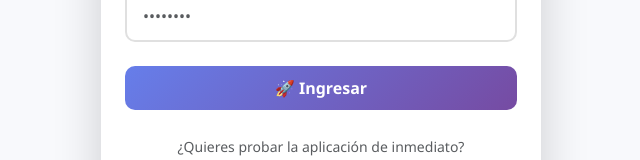
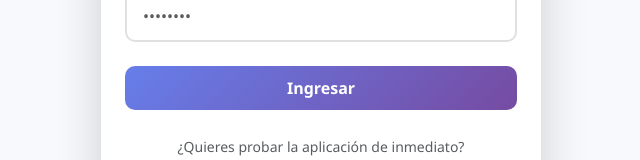
Before and after one commit to rasoh2/Alke-wallet-front, a React (Vite) app: page / in a window 1280 px wide. Shown: the part 459-619 px from the top of the page, without its empty margins (319-959 px from the left). Built offline with nearby package versions, Linux system fonts and the light colour scheme.

Commit message:
style: remover emoji del cohete del boton de login

```diff
--- a/src/components/LoginRegistro.tsx
+++ b/src/components/LoginRegistro.tsx
@@ -164,7 +164,7 @@ export const LoginRegistro: React.FC = () => {
                   className="btn btn-primary btn-lg fs-6 fw-bold"
                   disabled={cargando}
                 >
-                  {cargando ? 'Iniciando sesión...' : '🚀 Ingresar'}
+                  {cargando ? 'Iniciando sesión...' : 'Ingresar'}
                 </button>
               </div>
             </form>
```
